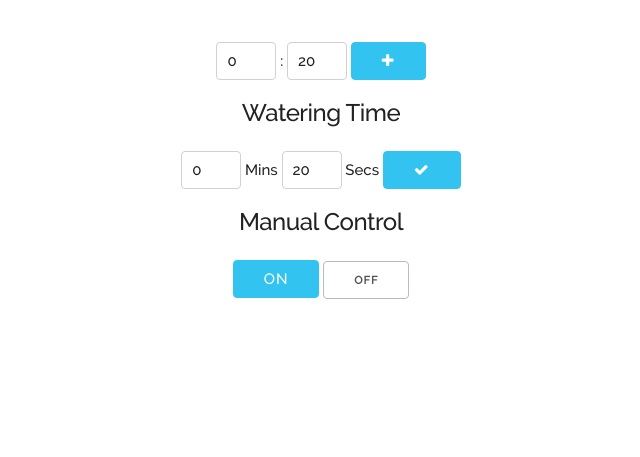
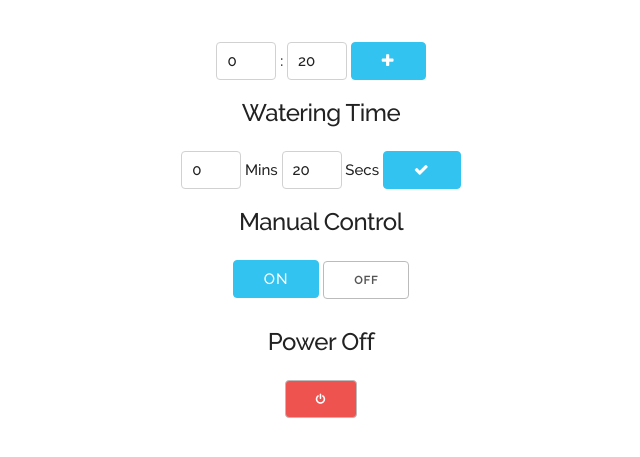
Before and after one commit to vmasdani/valve_service, a website: page index.html in a window 1280 px wide. Shown: the part 115-572 px from the top of the page, without its empty margins (319-959 px from the left). Drawn offline with Linux system fonts and the light colour scheme; no server answers.

Commit message:
Poweroff feature

```diff
--- a/index.html
+++ b/index.html
@@ -4,6 +4,7 @@
     <title>C5/14 Watering System</title>
     <meta name="viewport" content="width=device-width intial-scale=1">
     <meta charset="utf-8">
+    <link rel="manifest" href="/manifest.json">
     <link rel="stylesheet" href="css/skeleton.css">
     <link rel="stylesheet" href="css/normalize.css">
     <link rel="stylesheet" href="css/custom.css">
@@ -31,6 +32,10 @@
       <div>
         <button class="button-primary" onclick="manualControl(1)">ON</button>
         <button class="button" onclick="manualControl(0)">OFF</button>
+      </div>
+      <h5 style="margin-top:15px">Power Off</h5>
+      <div>
+        <button class="button" onclick="powerOff()" style="background-color:#ef5350;color:white"><i class="fa fa-power-off"></i></button>
       </div>
     </div>
   </body>
@@ -188,5 +193,14 @@
       xhttp.send(JSON.stringify(data));
     }
 
+    function powerOff() {
+      const xhttp = new XMLHttpRequest();
+      xhttp.onreadystatechange = function() {
+        console.log(xhttp.status);
+      }
+      xhttp.open('POST', window.location.href + 'poweroff', true);
+      xhttp.setRequestHeader('Content-Type', 'application/json');
+      xhttp.send();
+    }
   </script>
 </html>
```
Also changed, not shown: app.js (+9 -0 lines), 1 other file.
